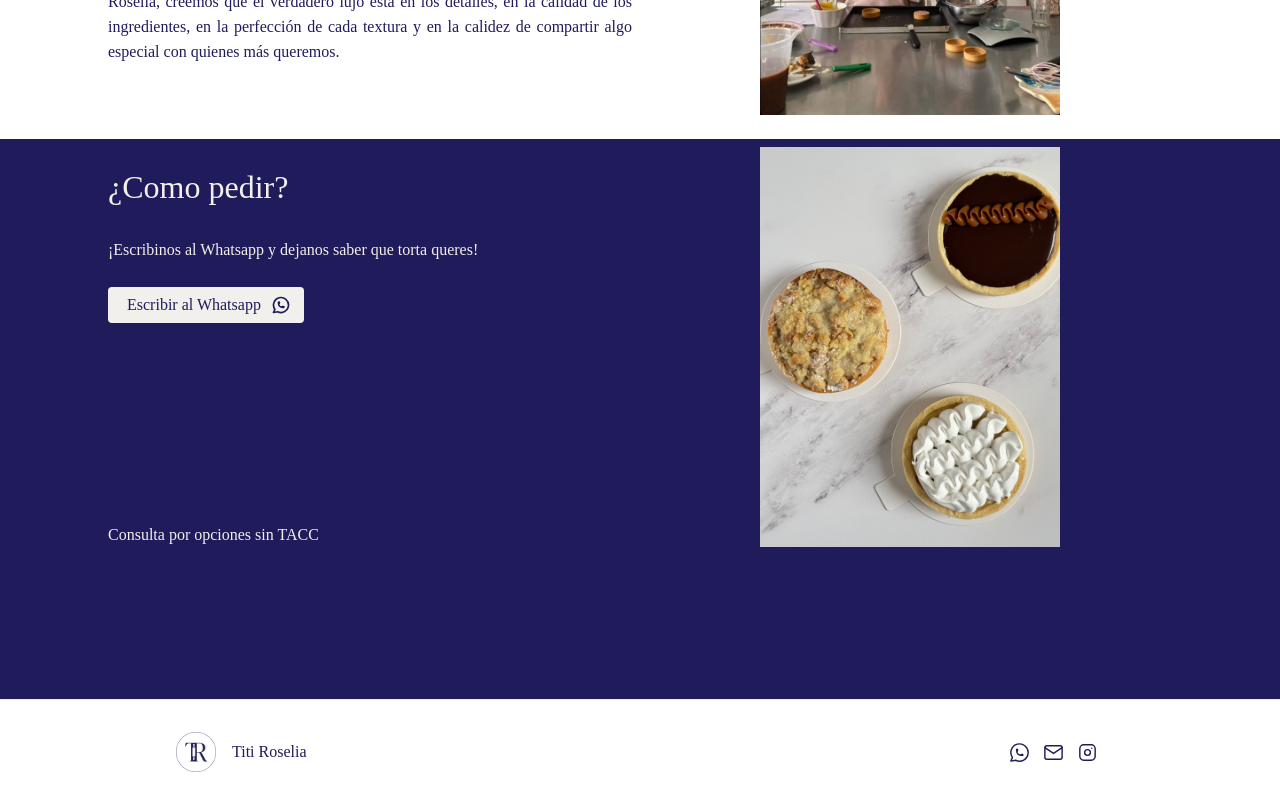
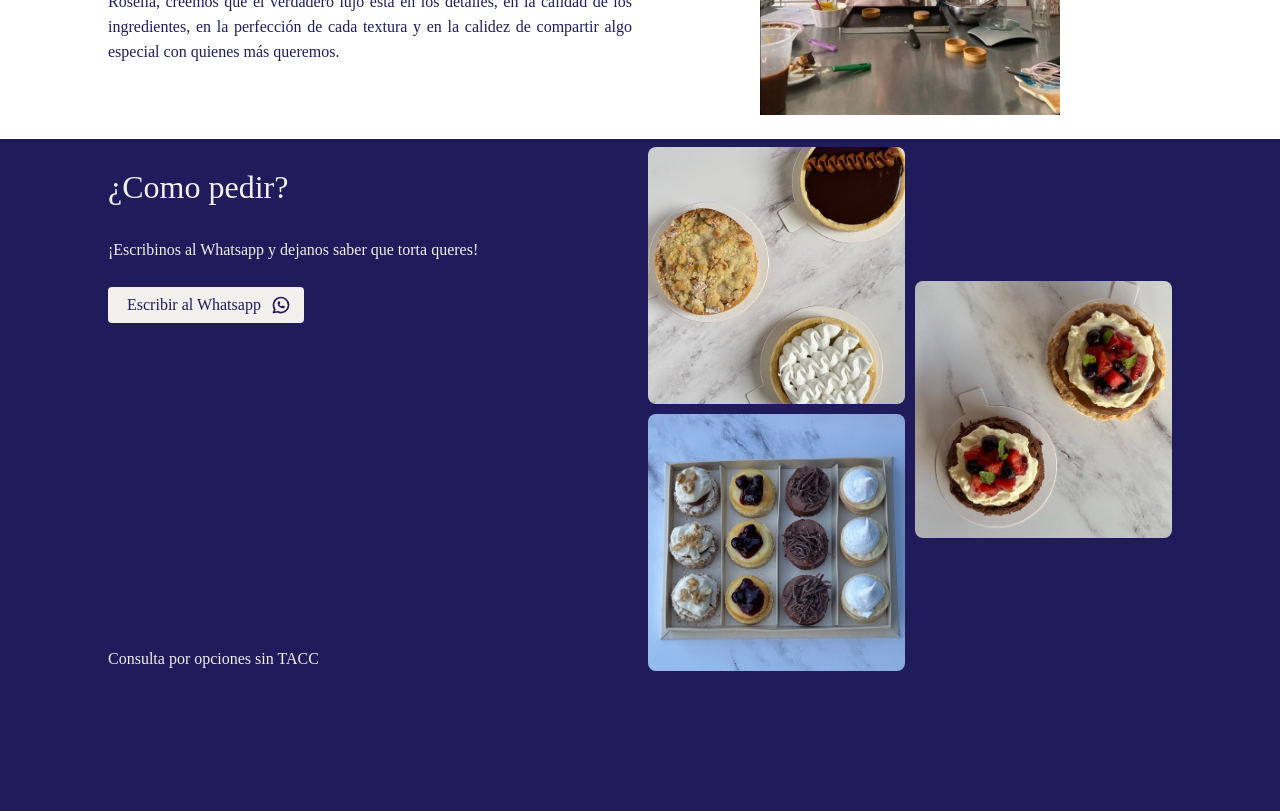
Before and after one commit to MarcosCasiraghi/TitiRoselia, a React (Create React App) app: page / in a window 1280 px wide. Shown: the part 2740-3551 px from the top of the page. Built offline with nearby package versions, Linux system fonts and the light colour scheme.

Commit message:
feat: image layout in como pedir section

```diff
--- a/src/components/como_pedir/como_pedir.js
+++ b/src/components/como_pedir/como_pedir.js
@@ -33,12 +33,16 @@ function ComoPedir() {
                     Consulta por opciones sin TACC
                 </Text>
             </Grid.Col>
-            <Grid.Col span={5} justify="center" align="center">
-                <Image
-                    src="/images/tres_chicas.webp"
-                    h={400}
-                    w={300}
-                />
+            <Grid.Col span={5} className={styles.masonry}>
+                <div className={styles.masonry_container}>
+                    <div className={styles.column}>
+                        <Image src="/images/tres_chicas.webp" className={styles.image} />
+                        <Image src="/images/petit_above.webp" className={styles.image} />
+                    </div>
+                    <div className={styles.centered}>
+                        <Image src="/images/dos_chicas.webp" className={styles.image} />
+                    </div>
+                </div>
             </Grid.Col>
         </Grid>
     )
--- a/src/components/como_pedir/como_pedir.module.css
+++ b/src/components/como_pedir/como_pedir.module.css
@@ -1,6 +1,6 @@
 
 .content {
-    height: 70vh;
+    height: 100vh;
     background-color: #201b5b;
 }
 
@@ -29,3 +29,29 @@
     flex-direction: column;
     justify-content: space-between;
 }
+
+.masonry_container {
+    display: grid;
+    grid-template-columns: 1fr 1fr;
+    align-items: center;
+    gap: 10px;
+}
+
+.column {
+    display: flex;
+    flex-direction: column;
+    gap: 10px;
+}
+
+.centered {
+    display: flex;
+    align-items: center;
+    justify-content: center;
+}
+
+.image {
+    width: 100%;
+    aspect-ratio: 1 / 1;
+    object-fit: cover;
+    border-radius: 8px;
+}
```
Also changed, not shown: public/images/dos_chicas.webp (added), public/images/petit_above.webp (added).
